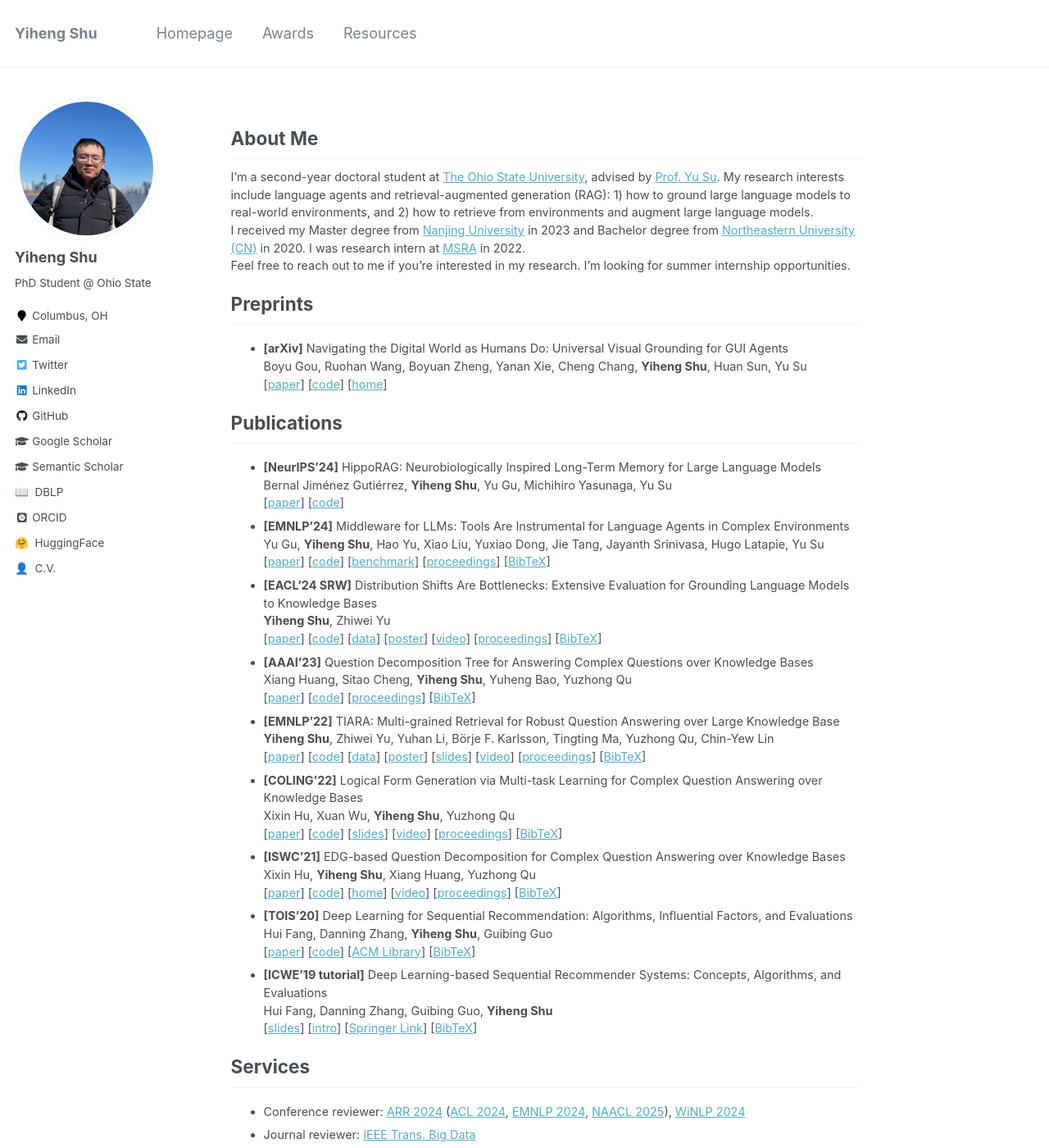
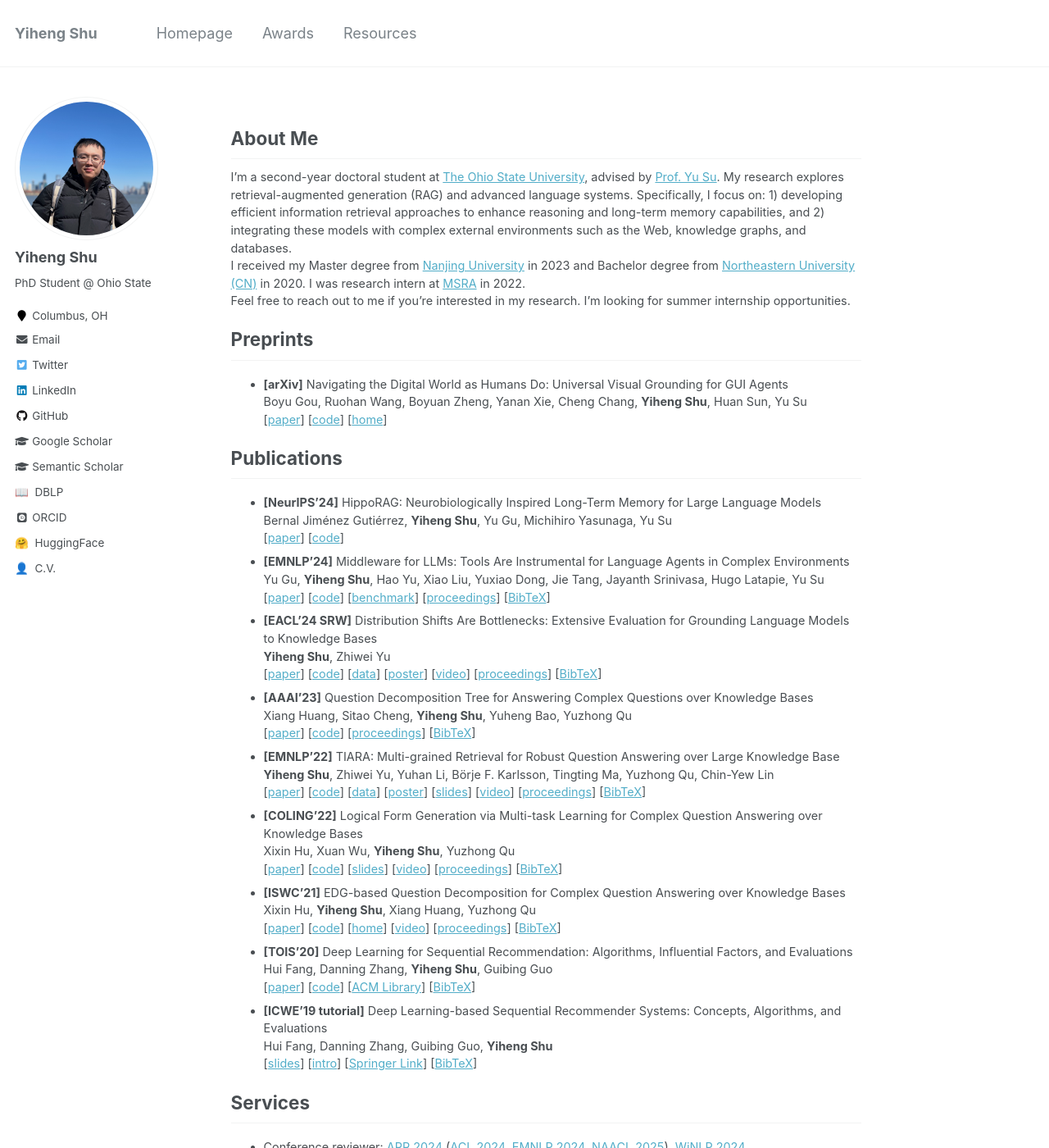
Before and after one commit to yihengshu/yihengshu.github.io, a Jekyll site: the page built from _pages/about.md, in a window 1280 px wide and 1400 px high. Shown: the whole window at 82% size. Built offline with Jekyll 4.4.1, drawn with Linux system fonts in a browser that asks for light colours; some web fonts are replaced.

Commit message:
Update about.md

```diff
--- a/_pages/about.md
+++ b/_pages/about.md
@@ -10,7 +10,7 @@
 ## About Me
 
 I'm a second-year doctoral student at [The Ohio State University](https://cse.osu.edu/), advised by [Prof. Yu Su](https://ysu1989.github.io/).
-My research interests include language agents and retrieval-augmented generation (RAG): 1) how to ground large language models to real-world environments, and 2) how to retrieve from environments and augment large language models.
+My research explores retrieval-augmented generation (RAG) and advanced language systems. Specifically, I focus on: 1) developing efficient information retrieval approaches to enhance reasoning and long-term memory capabilities, and 2) integrating these models with complex external environments such as the Web, knowledge graphs, and databases.
 
 I received my Master degree from [Nanjing University](https://www.nju.edu.cn/en/) in 2023 and Bachelor degree from [Northeastern University (CN)](http://sc.neu.edu.cn/english/main.htm) in 2020.
 I was research intern at [MSRA](https://www.msra.cn/) in 2022.
```
Also changed, not shown: other parts of _pages/about.md (+3 -0 lines).
